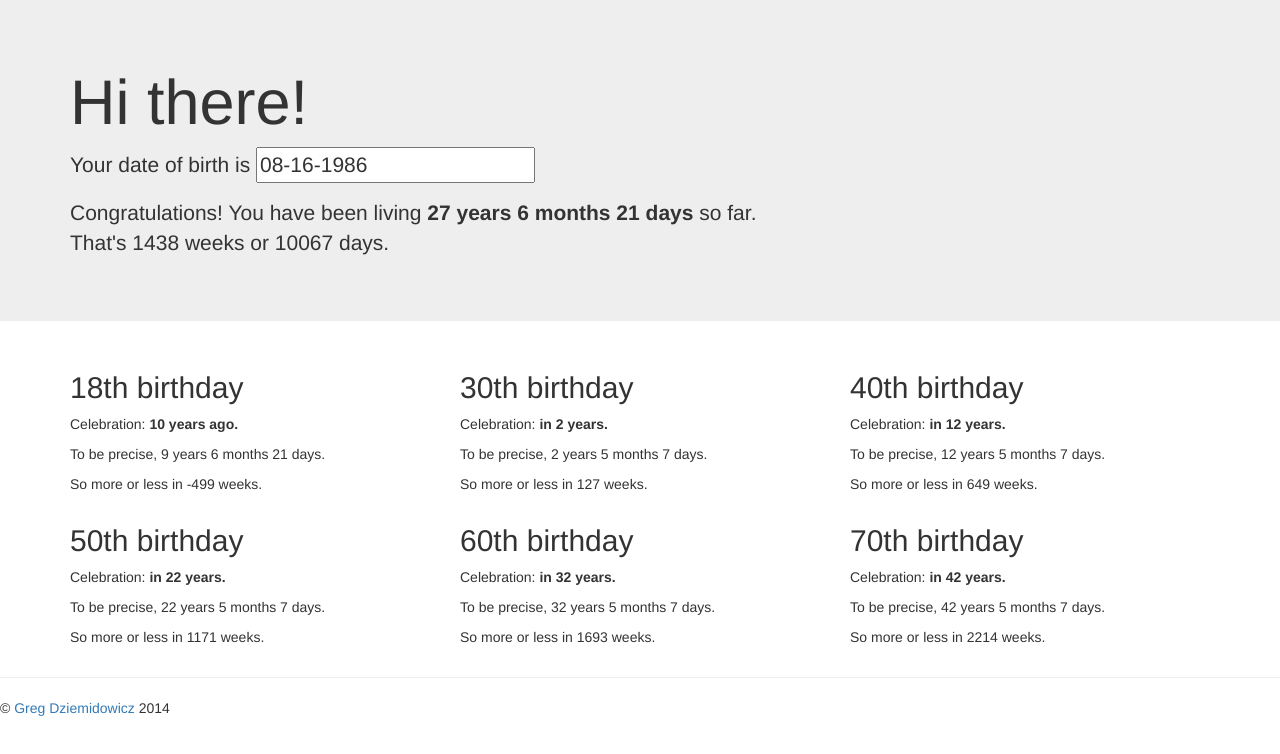
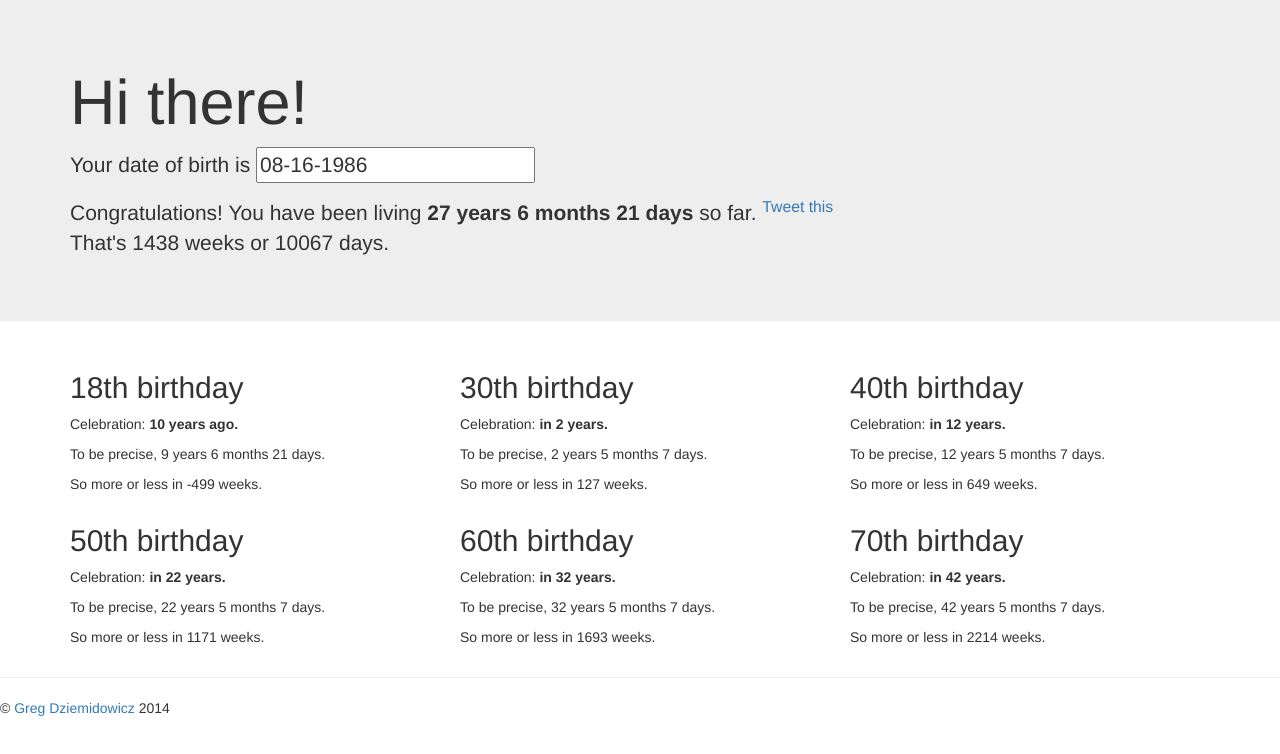
Before and after one commit to dziemid/dob, a website: page index.html in a window 1280 px wide. Drawn offline with nearby package versions, Linux system fonts and the light colour scheme.

Commit message:
Added twitter share link

```diff
--- a/index.html
+++ b/index.html
@@ -42,8 +42,13 @@
 
 
           </p>
-          <p>Congratulations! You have been living <b>{{ difference() }}</b> so far.<br/>
+          <p>Congratulations! You have been living <b>{{ difference() }}</b> so far.
+
+<a href="https://twitter.com/share?url=http%3A%2F%2Fgregdmd.com%2Fdob&amp;text=I have been living {{ difference() }} so far.. How about you%3F" class="twitter-share-button" target="_blank"><sup>Tweet this</sup></a>
+
+            <br/>
             That's  {{ differenceInWeeks() }}  weeks or {{ differenceInDays() }} days.
+
           </p>
 
 
```
